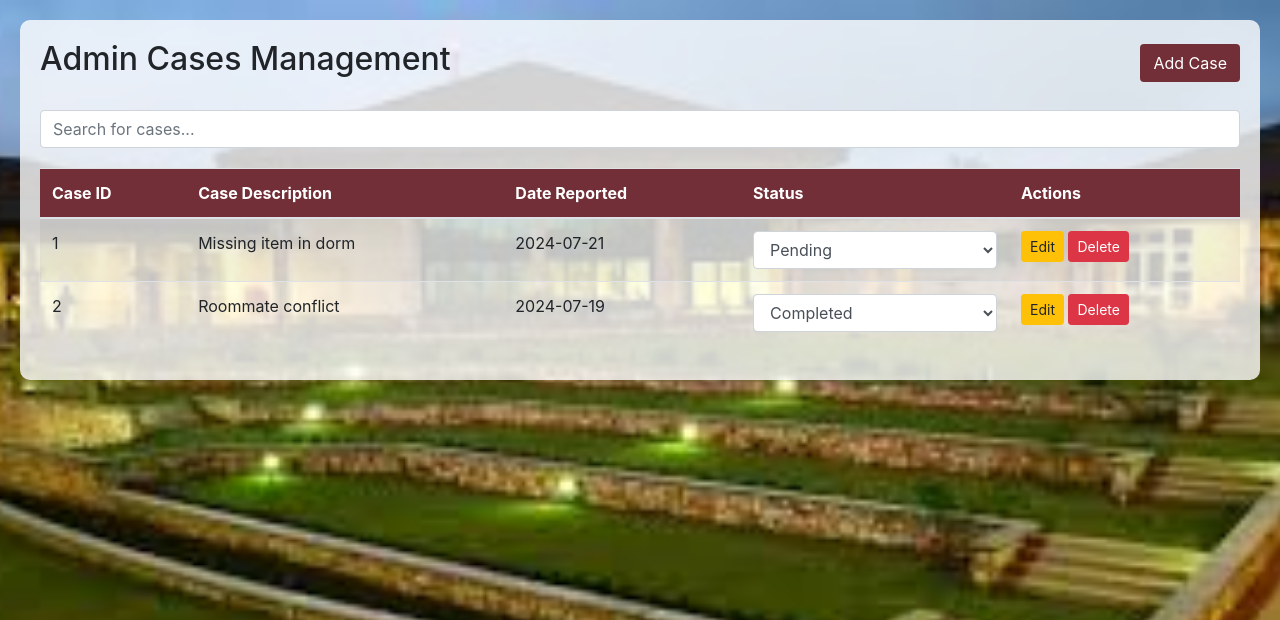
After one commit to Tripple3A/AJC, a PHP site: page /admin_view/admin_case.php in a window 1280 px wide. The commit adds this page. Shown: the top 620 px of the page. Run offline with PHP 8.4, Linux system fonts and the light colour scheme.

Commit message:
Added admin_case page and studnet_case pages
cases updated; this will allow students and admin to view cases

```diff
--- /dev/null
+++ b/admin_view/admin_case.php
@@ -0,0 +1,236 @@
+<!DOCTYPE html>
+<html lang="en">
+<head>
+    <meta charset="utf-8">
+    <meta http-equiv="X-UA-Compatible="IE=edge">
+    <meta name="viewport" content="width=device-width, initial-scale=1">
+    <link rel="icon" href="chore icon.png">
+    <title>Admin Case Management System</title>
+    <link rel="stylesheet" href="https://stackpath.bootstrapcdn.com/bootstrap/4.5.2/css/bootstrap.min.css">
+    <link href='https://unpkg.com/boxicons@2.1.4/css/boxicons.min.css' rel='stylesheet'>
+    <style>
+        body {
+            background-image: url('/images/ashesiuni.jpeg'); /* Replace with your image URL */
+            background-size: cover;
+            background-position: center;
+            background-attachment: fixed;
+            background-repeat: no-repeat;
+        }
+
+        .main-content {
+            padding: 20px;
+            background: rgba(255, 255, 255, 0.8); /* White background with opacity */
+            border-radius: 10px;
+            margin: 20px;
+        }
+
+        .table th {
+            background-color: #722f37; /* Wine color */
+            color: #ffffff;
+        }
+
+        .search-bar {
+            margin-bottom: 20px;
+        }
+
+        .modal-content {
+            background-color: #fff;
+        }
+
+        .btn-wine {
+            background-color: #722f37;
+            color: #fff;
+        }
+
+        .btn-wine:hover {
+            background-color: #5a232d;
+            color: #fff;
+        }
+    </style>
+</head>
+<body>
+    <div class="main-content">
+        <div class="d-flex justify-content-between align-items-center mb-4">
+            <div class="welcome-msg">
+                <h2>Admin Cases Management</h2>
+            </div>
+            <button class="btn btn-wine" data-toggle="modal" data-target="#addCaseModal">Add Case</button>
+        </div>
+
+        <div class="search-bar">
+            <input type="text" id="searchInput" class="form-control" placeholder="Search for cases...">
+        </div>
+
+        <table class="table table-striped">
+            <thead>
+                <tr>
+                    <th scope="col">Case ID</th>
+                    <th scope="col">Case Description</th>
+                    <th scope="col">Date Reported</th>
+                    <th scope="col">Status</th>
+                    <th scope="col">Actions</th>
+                </tr>
+            </thead>
+            <tbody id="casesTable">
+                <!-- Sample rows -->
+                <tr>
+                    <td>1</td>
+                    <td>Missing item in dorm</td>
+                    <td>2024-07-21</td>
+                    <td>
+                        <select class="form-control" onchange="updateStatus(this)">
+                            <option value="Pending">Pending</option>
+                            <option value="Completed">Completed</option>
+                        </select>
+                    </td>
+                    <td>
+                        <button class="btn btn-warning btn-sm" onclick="editCase(this)">Edit</button>
+                        <button class="btn btn-danger btn-sm" onclick="deleteCase(this)">Delete</button>
+                    </td>
+                </tr>
+                <tr>
+                    <td>2</td>
+                    <td>Roommate conflict</td>
+                    <td>2024-07-19</td>
+                    <td>
+                        <select class="form-control" onchange="updateStatus(this)">
+                            <option value="Pending">Pending</option>
+                            <option value="Completed" selected>Completed</option>
+                        </select>
+                    </td>
+                    <td>
+                        <button class="btn btn-warning btn-sm" onclick="editCase(this)">Edit</button>
+                        <button class="btn btn-danger btn-sm" onclick="deleteCase(this)">Delete</button>
+                    </td>
+                </tr>
+                <!-- Additional rows can be added here -->
+            </tbody>
+        </table>
+    </div>
+
+    <!-- Add Case Modal -->
+    <div class="modal fade" id="addCaseModal" tabindex="-1" aria-labelledby="addCaseModalLabel" aria-hidden="true">
+        <div class="modal-dialog">
+            <div class="modal-content">
+                <div class="modal-header">
+                    <h5 class="modal-title" id="addCaseModalLabel">Add New Case</h5>
+                    <button type="button" class="close" data-dismiss="modal" aria-label="Close">
+                        <span aria-hidden="true">&times;</span>
+                    </button>
+                </div>
+                <div class="modal-body">
+                    <form id="addCaseForm">
+                        <div class="form-group">
+                            <label for="caseDescription">Case Description</label>
+                            <input type="text" class="form-control" id="caseDescription" required>
+                        </div>
+                        <div class="form-group">
+                            <label for="dateReported">Date Reported</label>
+                            <input type="date" class="form-control" id="dateReported" required>
+                        </div>
+                        <div class="form-group">
+                            <label for="caseStatus">Status</label>
+                            <select class="form-control" id="caseStatus">
+                                <option value="Pending">Pending</option>
+                                <option value="Completed">Completed</option>
+                            </select>
+                        </div>
+                        <button type="submit" class="btn btn-wine">Add Case</button>
+                    </form>
+                </div>
+            </div>
+        </div>
+    </div>
+
+    <script src="https://code.jquery.com/jquery-3.5.1.slim.min.js"></script>
+    <script src="https://cdn.jsdelivr.net/npm/@popperjs/core@2.9.2/dist/umd/popper.min.js"></script>
+    <script src="https://stackpath.bootstrapcdn.com/bootstrap/4.5.2/js/bootstrap.min.js"></script>
+    <script>
+        // JavaScript for search functionality
+        document.getElementById('searchInput').addEventListener('keyup', function() {
+            var input = this.value.toLowerCase();
+            var rows = document.getElementById('casesTable').getElementsByTagName('tr');
+            for (var i = 0; i < rows.length; i++) {
+                var cells = rows[i].getElementsByTagName('td');
+                var found = false;
+                for (var j = 0; j < cells.length; j++) {
+                    if (cells[j].innerText.toLowerCase().includes(input)) {
+                        found = true;
+                        break;
+                    }
+                }
+                rows[i].style.display = found ? '' : 'none';
+            }
+        });
+
+        // JavaScript functions to handle case actions
+        function updateStatus(selectElement) {
+            var status = selectElement.value;
+            console.log("Status updated to: " + status);
+            // Implement your status update logic here
+        }
+
+        function editCase(button) {
+            var row = button.parentElement.parentElement;
+            var caseId = row.cells[0].innerText;
+            var description = row.cells[1].innerText;
+            var dateReported = row.cells[2].innerText;
+            var status = row.cells[3].children[0].value;
+
+            // Implement your edit logic here
+            console.log("Editing case:", caseId, description, dateReported, status);
+        }
+
+        function deleteCase(button) {
+            var row = button.parentElement.parentElement;
+            row.remove();
+            // Implement your delete logic here
+            console.log("Case deleted");
+        }
+
+        // Handle add case form submission
+        document.getElementById('addCaseForm').addEventListener('submit', function(e) {
+            e.preventDefault();
+            var description = document.getElementById('caseDescription').value;
+            var dateReported = document.getElementById('dateReported').value;
+            var status = document.getElementById('caseStatus').value;
+
+            // Add new case to the table
+            var newRow = document.createElement('tr');
+            newRow.innerHTML = `
+                <td></td>
+                <td>${description}</td>
+                <td>${dateReported}</td>
+                <td>
+                    <select class="form-control" onchange="updateStatus(this)">
+                        <option value="Pending"${status === 'Pending' ? ' selected' : ''}>Pending</option>
+                        <option value="Completed"${status === 'Completed' ? ' selected' : ''}>Completed</option>
+                    </select>
+                </td>
+                <td>
+                    <button class="btn btn-warning btn-sm" onclick="editCase(this)">Edit</button>
+                    <button class="btn btn-danger btn-sm" onclick="deleteCase(this)">Delete</button>
+                </td>
+            `;
+            document.getElementById('casesTable').appendChild(newRow);
+
+            // Close the modal
+            $('#addCaseModal').modal('hide');
+
+            // Reset the form
+            this.reset();
+
+            // Update case IDs
+            updateCaseIds();
+        });
+
+        // Function to update case IDs
+        function updateCaseIds() {
+            var rows = document.getElementById('casesTable').getElementsByTagName('tr');
+            for (var i = 0; i < rows.length; i++) {
+                rows[i].cells[0].innerText = i + 1;
+            }
+        }
+    </script>
+</body>
+</html>
--- a/view/AdminDashboard.html
+++ b/view/AdminDashboard.html
@@ -14,7 +14,7 @@
         <nav>
             <ul>
                 <li><a href="dashboard.html">Dashboard</a></li>
-                <li><a href="cases.html">Cases</a></li>
+                <li><a href="../admin_view/admin_case.php">Cases</a></li>
                 <li><a href="settings.html">Settings</a></li>
                 <li><a href="logout.html">Logout</a></li>
             </ul>
--- a/view/studentdashboard.php
+++ b/view/studentdashboard.php
@@ -32,7 +32,7 @@
                 </a>
             </li>
             <li>
-                <a href="../view/cases.php">
+                <a href="../view/student_cases.php">
                     <i class='bx bxs-briefcase'></i>
                 <span>Cases</span>
             </a>
```
Also changed, not shown: view/student_cases.php (added, +105 -0 lines).
